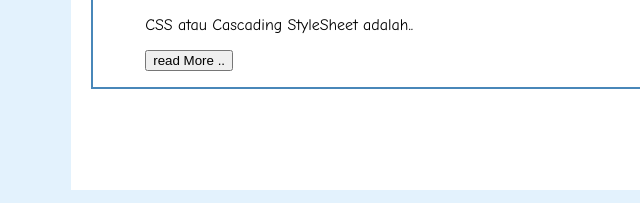
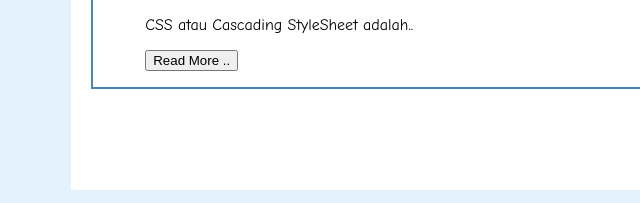
Before and after one commit to jehonathanH/JenLot, a plain HTML site: page index.html in a window 1280 px wide. Shown: the part 436-639 px from the top of the page, 0-640 px from the left. Drawn offline with Linux system fonts and the light colour scheme.

Commit message:
Update index.html

```diff
--- a/index.html
+++ b/index.html
@@ -37,7 +37,7 @@
   <div class="jarak">
     <h3>CSS</h3>
     <p>CSS atau Cascading StyleSheet adalah..</p>
-    <button class="btn">read More ..</button>
+    <button class="btn">Read More ..</button>
   </div>
 </div>
 <!--end blog-->
```
